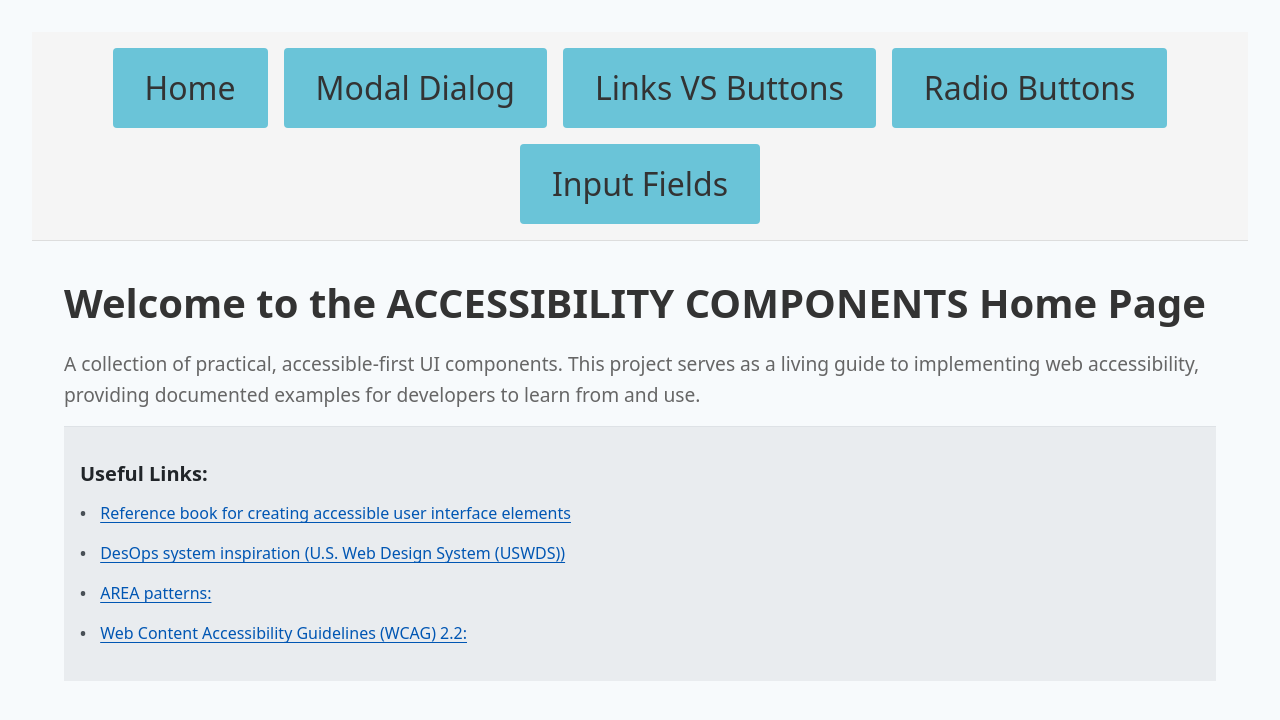
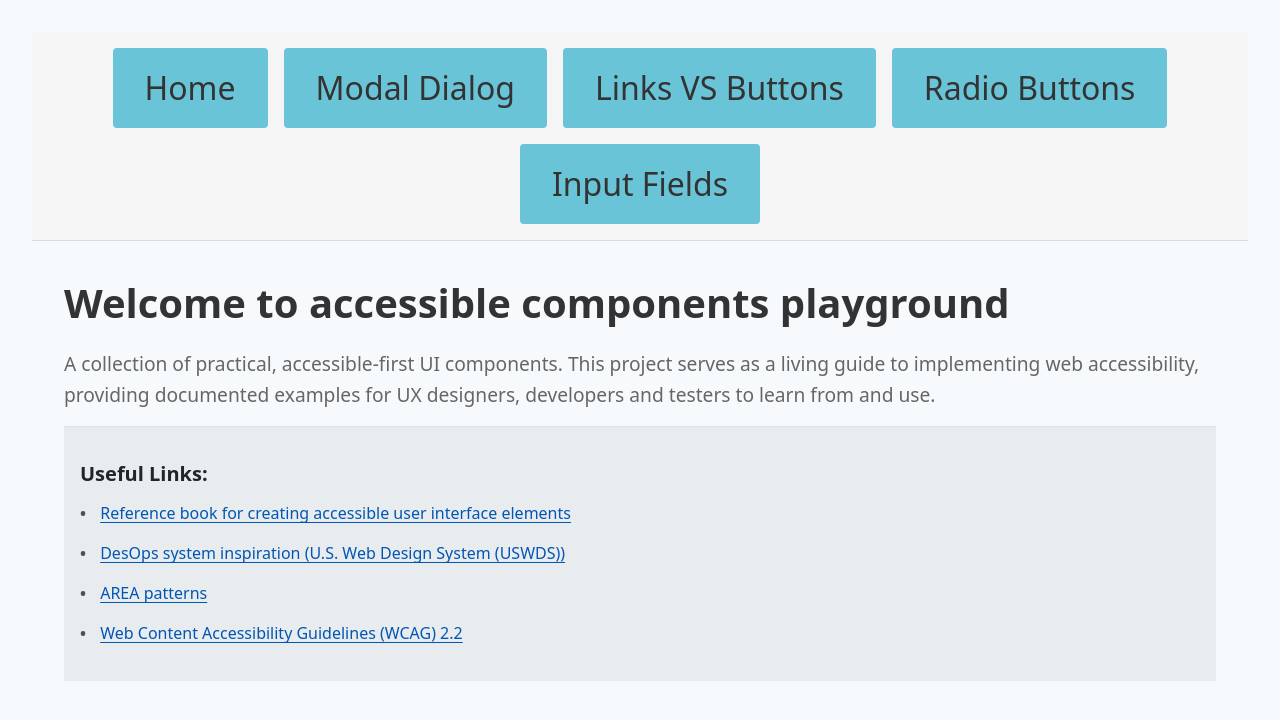
Before and after one commit to AlexandrSedymov/ACCESSIBLE-COMPONENTS, a React (Vite) app: page / in a window 1280 px wide. Shown: the top 720 px of the page. Built offline with nearby package versions, Linux system fonts and the light colour scheme.

Commit message:
fix: update home page text

```diff
--- a/src/pages/Home.tsx
+++ b/src/pages/Home.tsx
@@ -10,11 +10,11 @@ export const Home: React.FC = () => {
         name="description"
         content="A comprehensive collection of accessible-first UI components with practical examples for developers."
       />
-      <h1 className="home-title">Welcome to the ACCESSIBILITY COMPONENTS Home Page</h1>
+      <h1 className="home-title">Welcome to accessible components playground</h1>
       <p className="home-description">
         A collection of practical, accessible-first UI components. This project serves as a living
-        guide to implementing web accessibility, providing documented examples for developers to
-        learn from and use.
+        guide to implementing web accessibility, providing documented examples for UX designers,
+        developers and testers to learn from and use.
       </p>
 
       <LinkSection
@@ -27,9 +27,9 @@ export const Home: React.FC = () => {
             label: 'DesOps system inspiration (U.S. Web Design System (USWDS))',
             url: 'https://designsystem.digital.gov/components/overview/',
           },
-          { label: 'AREA patterns:', url: 'https://www.w3.org/WAI/ARIA/apg/patterns/' },
+          { label: 'AREA patterns', url: 'https://www.w3.org/WAI/ARIA/apg/patterns/' },
           {
-            label: 'Web Content Accessibility Guidelines (WCAG) 2.2:',
+            label: 'Web Content Accessibility Guidelines (WCAG) 2.2',
             url: 'https://www.w3.org/TR/WCAG22/',
           },
         ]}
```
